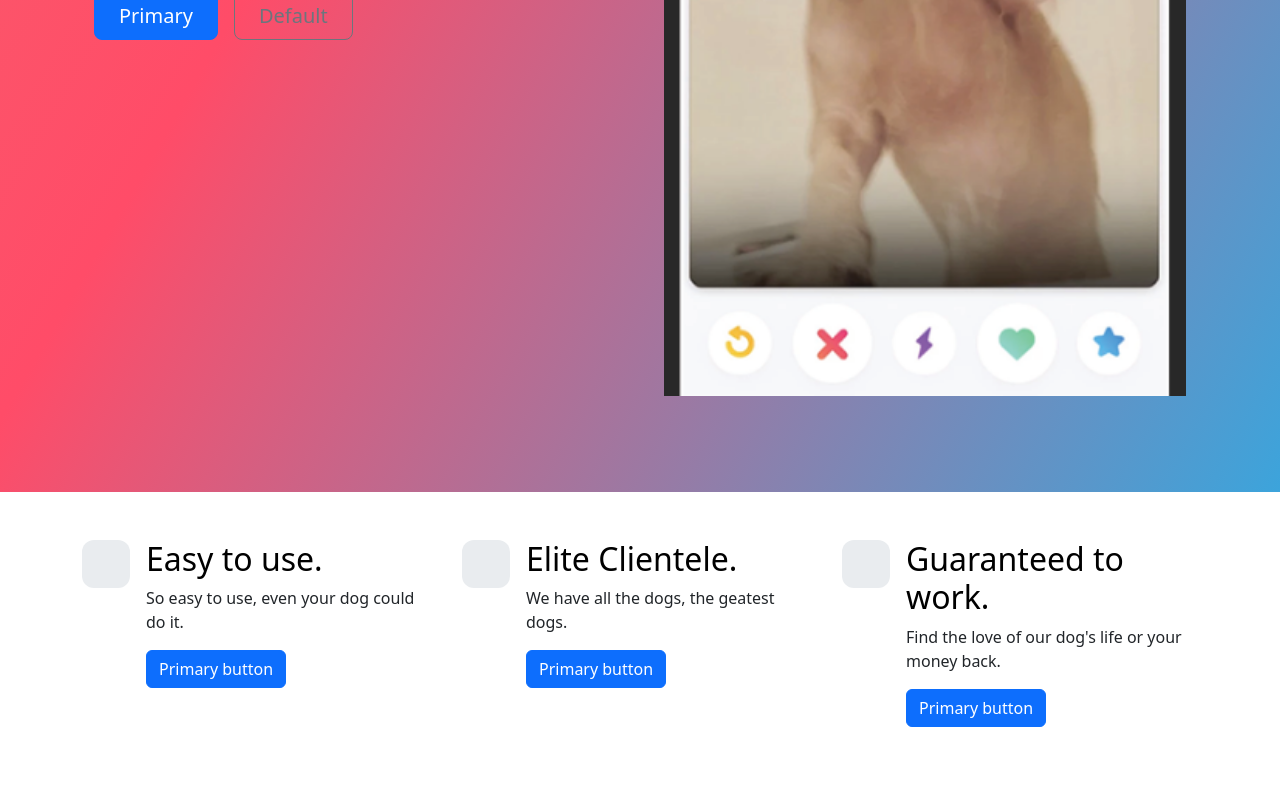
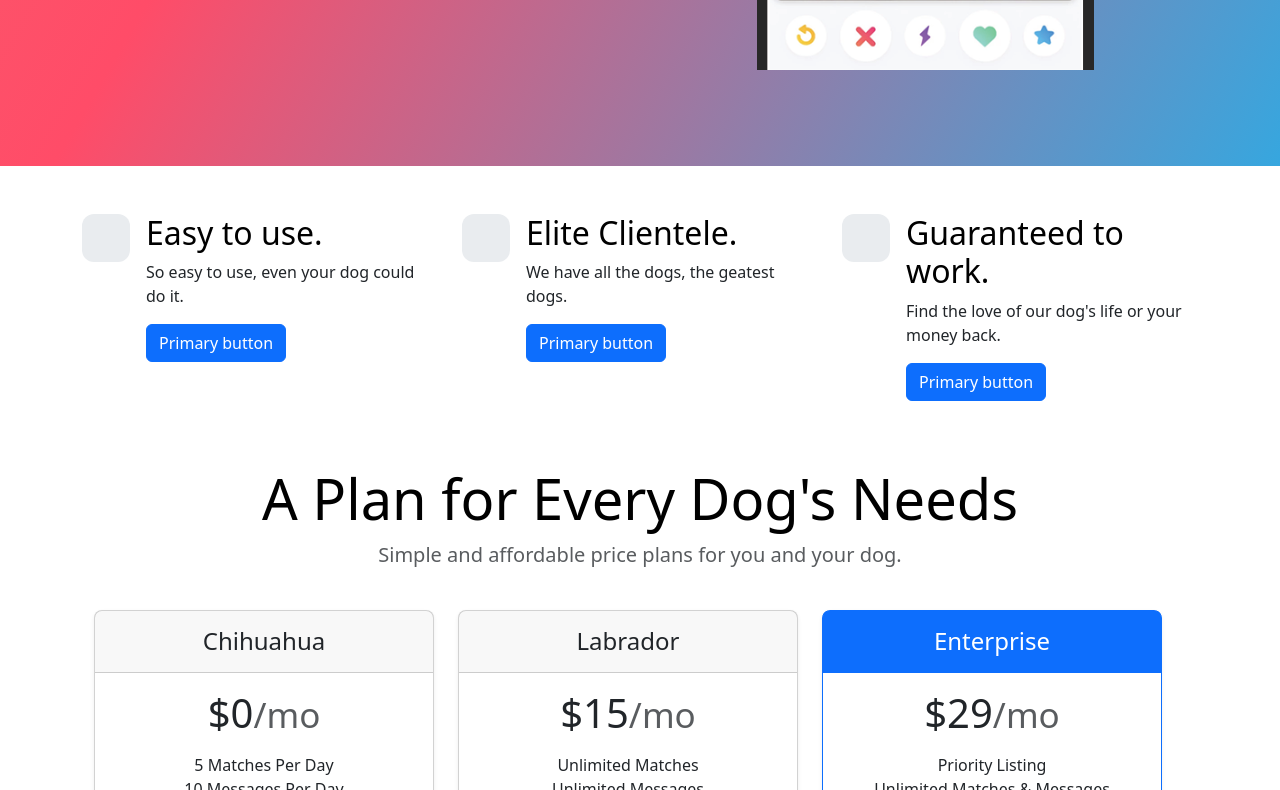
Before and after one commit to belaynehb/TinDog, a plain HTML site: page index1.html in a window 1280 px wide. Shown: the part 620-1410 px from the top of the page. Drawn offline with nearby package versions, Linux system fonts and the light colour scheme.

Commit message:
fix some issue

```diff
--- a/index1.html
+++ b/index1.html
@@ -23,8 +23,7 @@
               src="./images/iphone.png"
               class="d-block mx-lg-auto img-fluid"
               alt="Bootstrap Themes"
-              width="700"
-              height="500"
+              height="200"
               loading="lazy"
             />
           </div>
```
Also changed, not shown: index.html (+2 -2 lines).
